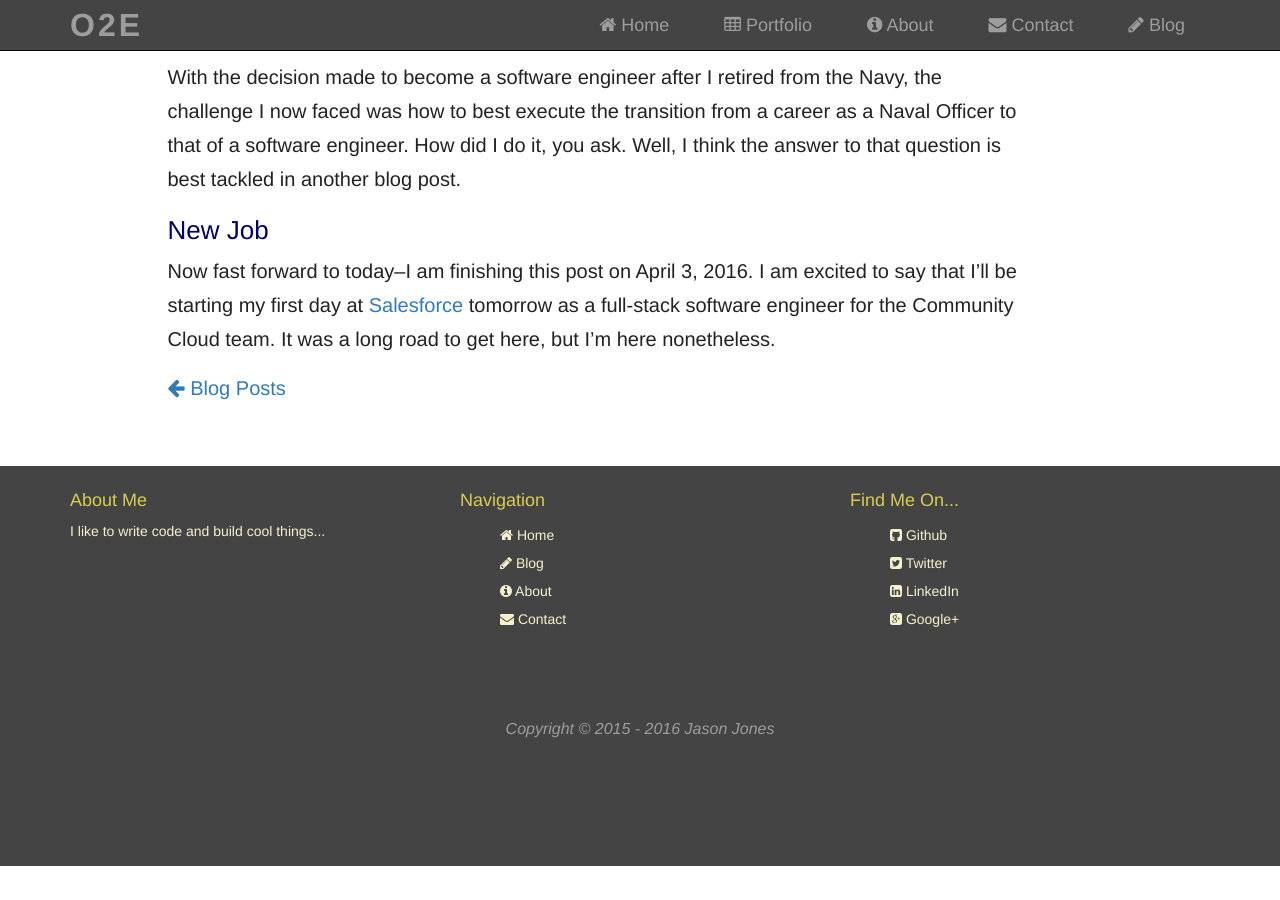
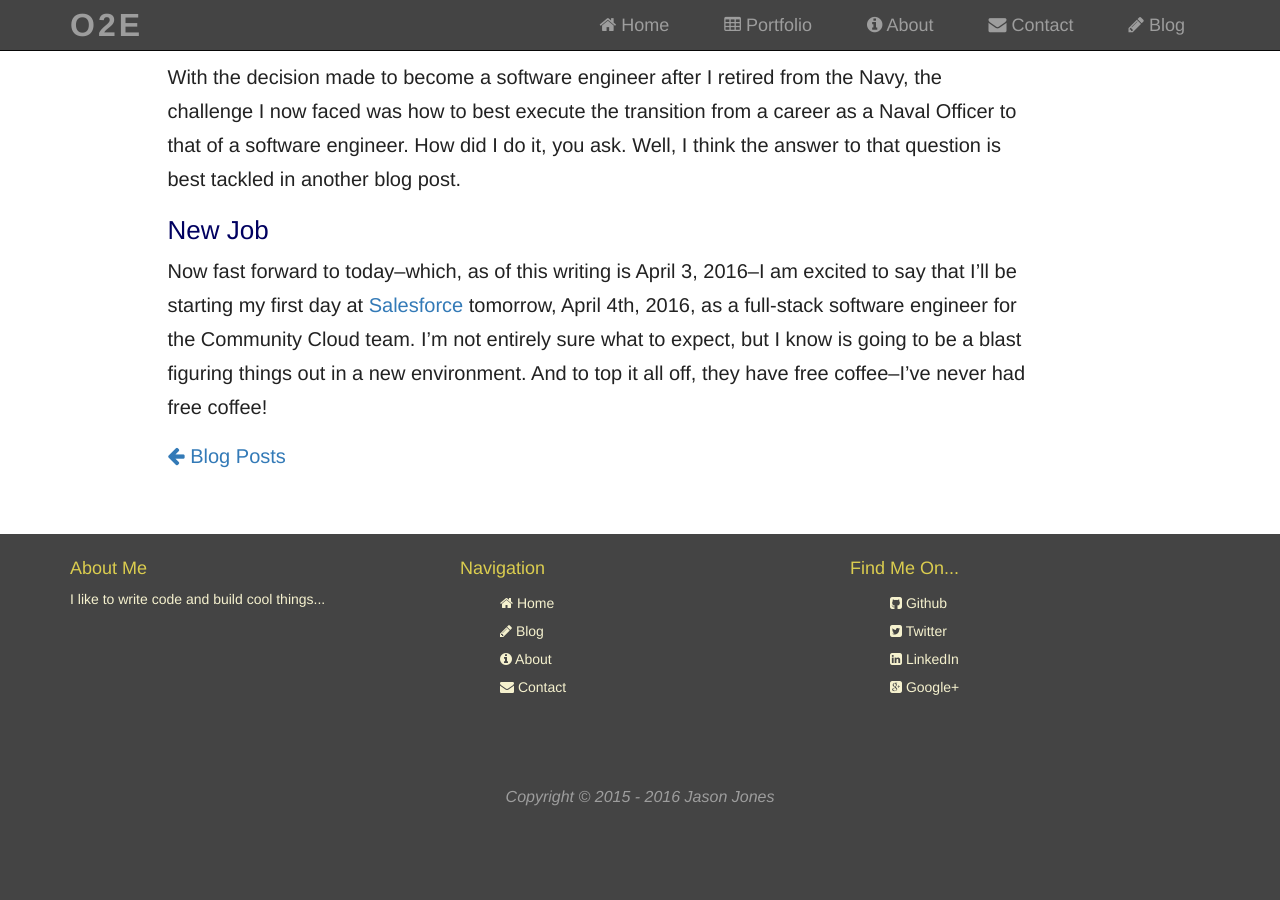
Before and after one commit to jasonsjones/jasonsjones.github.io, a Jekyll site: the page built from _posts/2016-04-03-hello-interwebs.md, in a window 1280 px wide and 900 px high, scrolled down 1910 px. Built offline with Jekyll 4.4.1, drawn with Linux system fonts in a browser that asks for light colours; comment, search, counter and statistics services are not loaded; before the commit the page ends 2776 px from its top, so only the background shows below that.

Commit message:
Update intro post

```diff
--- a/_posts/2016-04-03-hello-interwebs.md
+++ b/_posts/2016-04-03-hello-interwebs.md
@@ -66,6 +66,8 @@ tackled in another blog post.
 
 ### New Job
 
-Now fast forward to today--I am finishing this post on April 3, 2016.  I am excited to say that I'll
-be starting my first day at [Salesforce](http://www.salesforce.com) tomorrow as a full-stack
-software engineer for the Community Cloud team.  It was a long road to get here, but I'm here nonetheless.
+Now fast forward to today--which, as of this writing is April 3, 2016--I am excited to say that I'll
+be starting my first day at [Salesforce](http://www.salesforce.com) tomorrow, April 4th, 2016, as a
+full-stack software engineer for the Community Cloud team.  I'm not entirely sure what to expect, but
+I know is going to be a blast figuring things out in a new environment. And to top it all off, they
+have free coffee--I've never had free coffee!
```
